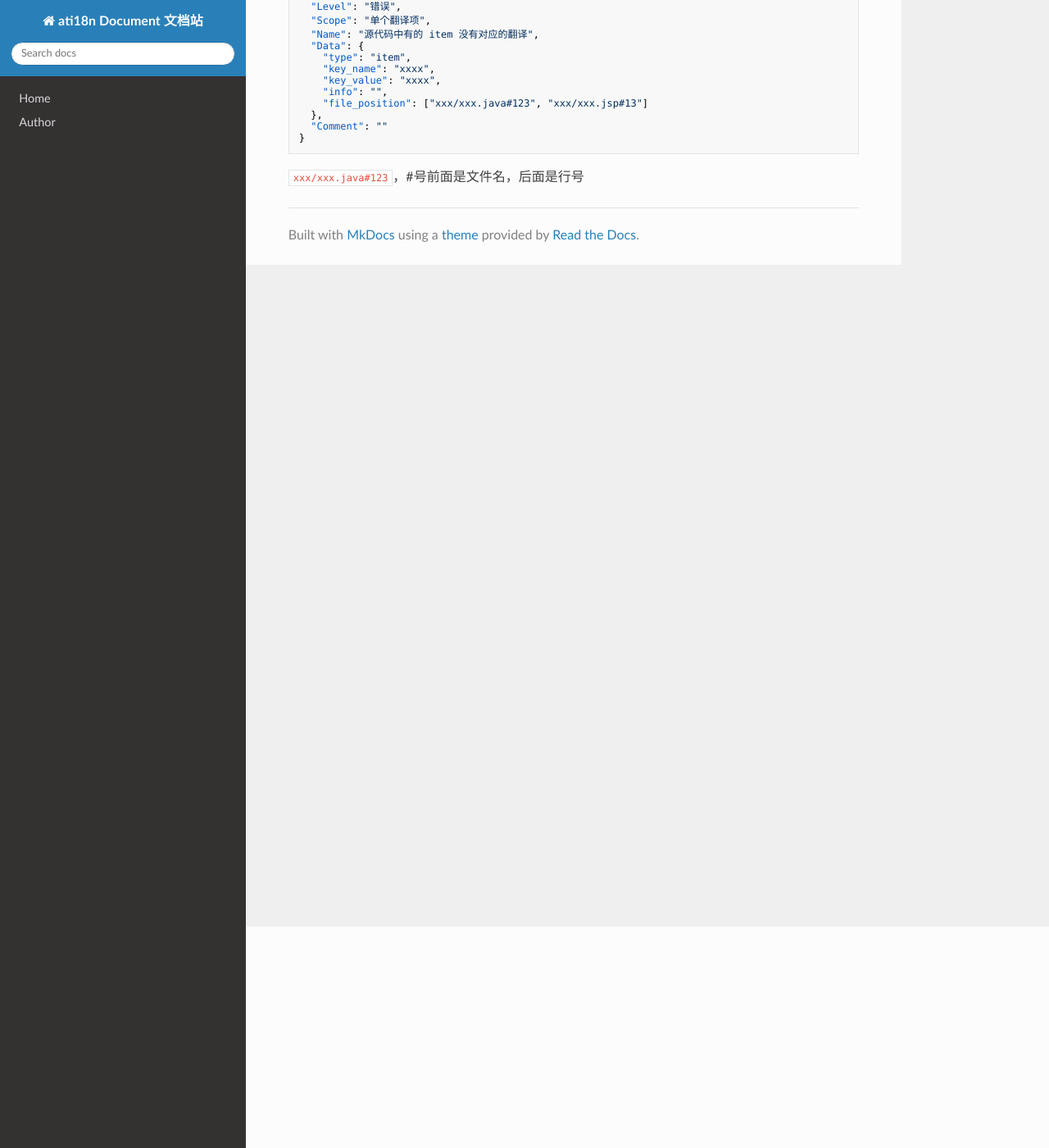
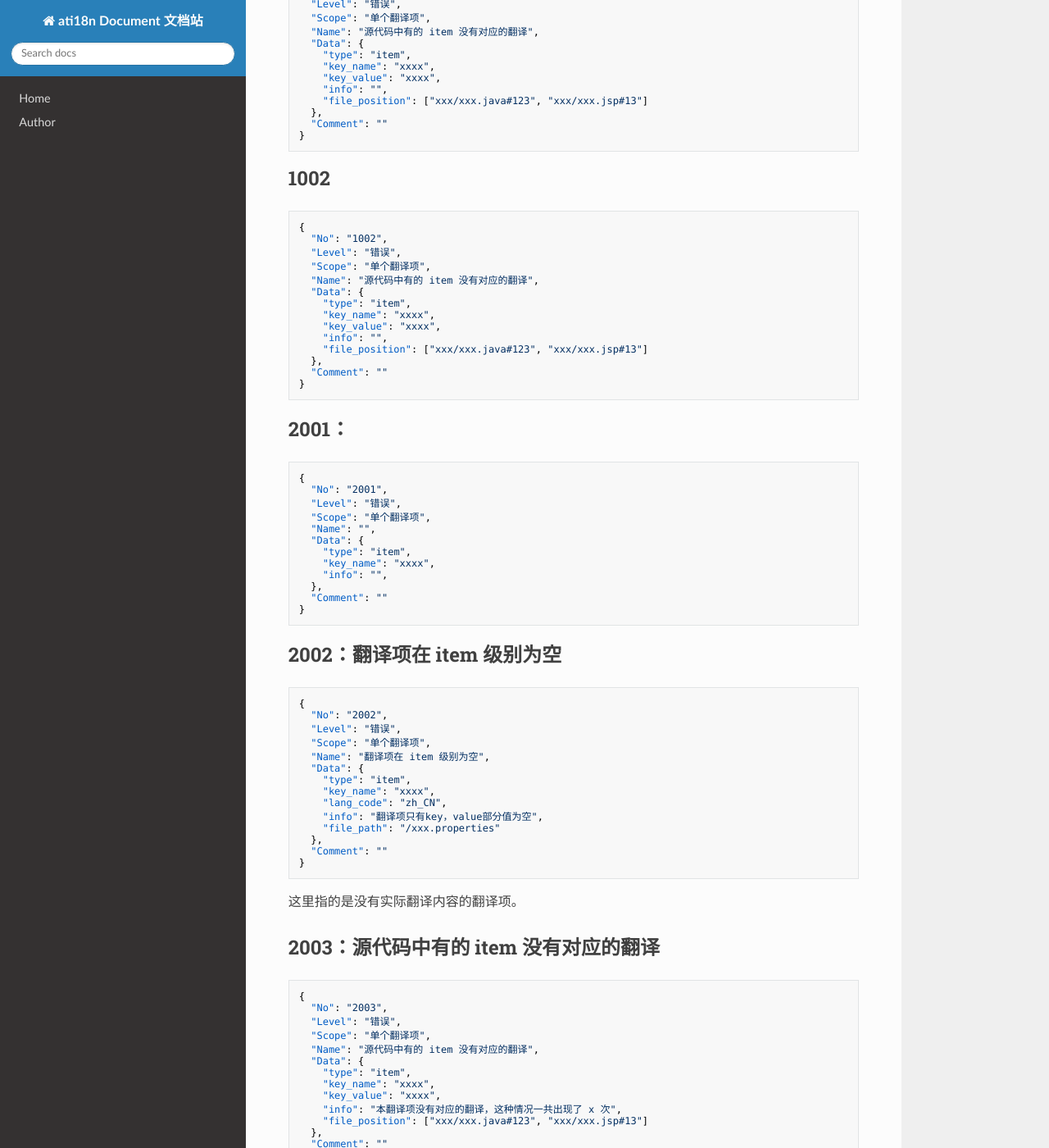
Before and after one commit to renweibo/ati18n, an MkDocs documentation site: the page built from docs/error_info.md, in a window 1280 px wide and 1400 px high, scrolled down 270 px. Shown: the whole window at 82% size. Built offline with MkDocs 1.6.1, drawn with Linux system fonts in a browser that asks for light colours; nearby versions of some CDN libraries; some of the changed text lies outside the part shown.

Commit message:
更新错误信息 2002 #16

````diff
--- a/docs/error_info.md
+++ b/docs/error_info.md
@@ -19,4 +19,126 @@
 }
 ```
 
+
+
+## 1002
+
+```json
+{
+  "No": "1002",
+  "Level": "错误",
+  "Scope": "单个翻译项",
+  "Name": "源代码中有的 item 没有对应的翻译",
+  "Data": {
+    "type": "item",
+    "key_name": "xxxx",
+    "key_value": "xxxx",
+    "info": "",
+    "file_position": ["xxx/xxx.java#123", "xxx/xxx.jsp#13"]
+  },
+  "Comment": ""
+}
+```
+
+
+
+## 2001：
+
+```json
+{
+  "No": "2001",
+  "Level": "错误",
+  "Scope": "单个翻译项",
+  "Name": "",
+  "Data": {
+    "type": "item",
+    "key_name": "xxxx",
+    "info": "",
+  },
+  "Comment": ""
+}
+```
+
+
+
+## 2002：翻译项在 item 级别为空
+
+```json
+{
+  "No": "2002",
+  "Level": "错误",
+  "Scope": "单个翻译项",
+  "Name": "翻译项在 item 级别为空",
+  "Data": {
+    "type": "item",
+    "key_name": "xxxx",
+    "lang_code": "zh_CN",
+    "info": "翻译项只有key，value部分值为空",
+    "file_path": "/xxx.properties"
+  },
+  "Comment": ""
+}
+```
+
+这里指的是没有实际翻译内容的翻译项。
+
+## 2003：源代码中有的 item 没有对应的翻译
+
+```json
+{
+  "No": "2003",
+  "Level": "错误",
+  "Scope": "单个翻译项",
+  "Name": "源代码中有的 item 没有对应的翻译",
+  "Data": {
+    "type": "item",
+    "key_name": "xxxx",
+    "key_value": "xxxx",
+    "info": "本翻译项没有对应的翻译，这种情况一共出现了 x 次",
+    "file_position": ["xxx/xxx.java#123", "xxx/xxx.jsp#13"]
+  },
+  "Comment": ""
+}
+```
+
 `xxx/xxx.java#123`，#号前面是文件名，后面是行号
+
+## 3001
+
+```json
+{
+  "No": "3001",
+  "Level": "错误",
+  "Scope": "单个翻译项",
+  "Name": "源代码中有的 item 没有对应的翻译",
+  "Data": {
+    "type": "item",
+    "key_name": "xxxx",
+    "key_value": "xxxx",
+    "info": "",
+    "file_position": ["xxx/xxx.java#123", "xxx/xxx.jsp#13"]
+  },
+  "Comment": ""
+}
+```
+
+
+
+## 3002
+
+```json
+{
+  "No": "3002",
+  "Level": "错误",
+  "Scope": "单个翻译项",
+  "Name": "源代码中有的 item 没有对应的翻译",
+  "Data": {
+    "type": "item",
+    "key_name": "xxxx",
+    "key_value": "xxxx",
+    "info": "",
+    "file_position": ["xxx/xxx.java#123", "xxx/xxx.jsp#13"]
+  },
+  "Comment": ""
+}
+```
````
Also changed, not shown: other parts of docs/error_info.md (+2 -2 lines).
